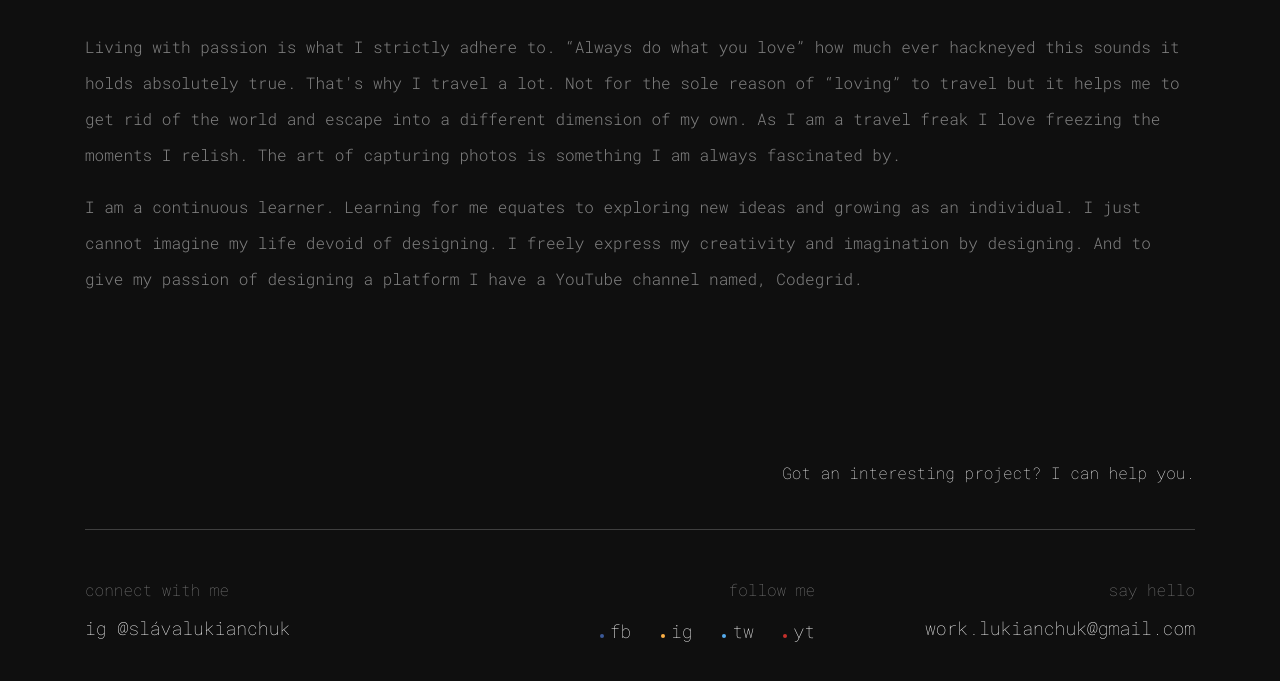
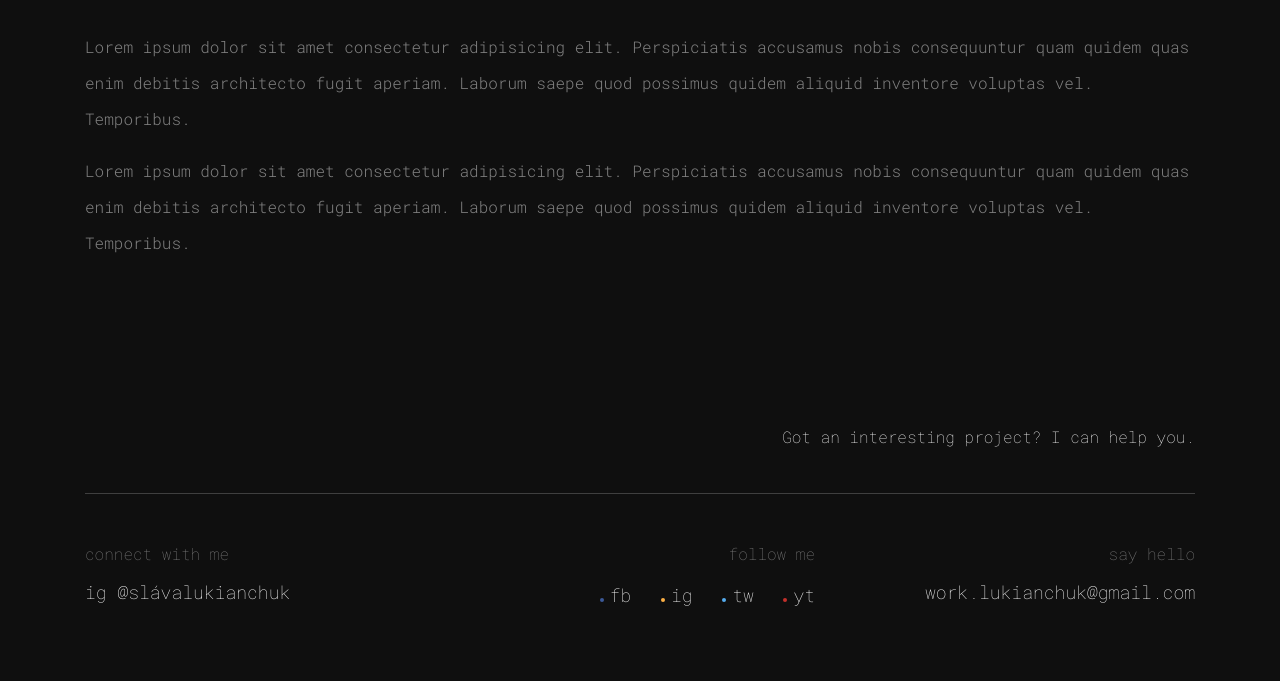
Before and after one commit to slavaluka/ya-pohuist, a plain HTML site: page about.html in a window 1280 px wide. Shown: the part 705-1386 px from the top of the page. Drawn offline with nearby package versions, Linux system fonts and the light colour scheme.

Commit message:
bug text fix

```diff
--- a/about.html
+++ b/about.html
@@ -77,9 +77,9 @@
                               <div class="col-lg-12">
                                     <h3 class="wow fadeInUp" data-wow-delay="1.2s">about me.</h3><br>
 
-                                    <p class="wow fadeInUp">Living with passion is what I strictly adhere to. “Always do what you love” how much ever hackneyed this sounds it holds absolutely true. That's why I travel a lot. Not for the sole reason of “loving” to travel but it helps me to get rid of the world and escape into a different dimension of my own. As I am a travel freak I love freezing the moments I relish. The art of capturing photos is something I am always fascinated by.</p>
+                                    <p class="wow fadeInUp">Lorem ipsum dolor sit amet consectetur adipisicing elit. Perspiciatis accusamus nobis consequuntur quam quidem quas enim debitis architecto fugit aperiam. Laborum saepe quod possimus quidem aliquid inventore voluptas vel. Temporibus.</p>
 
-                                    <p class="wow fadeInUp" data-wow-delay="0.2s">I am a continuous learner. Learning for me equates to exploring new ideas and growing as an individual. I just cannot imagine my life devoid of designing. I freely express my creativity and imagination by designing. And to give my passion of designing a platform I have a YouTube channel named, Codegrid.</p>
+                                    <p class="wow fadeInUp" data-wow-delay="0.2s">Lorem ipsum dolor sit amet consectetur adipisicing elit. Perspiciatis accusamus nobis consequuntur quam quidem quas enim debitis architecto fugit aperiam. Laborum saepe quod possimus quidem aliquid inventore voluptas vel. Temporibus.</p>
 
                               </div>
                         </div>
```
